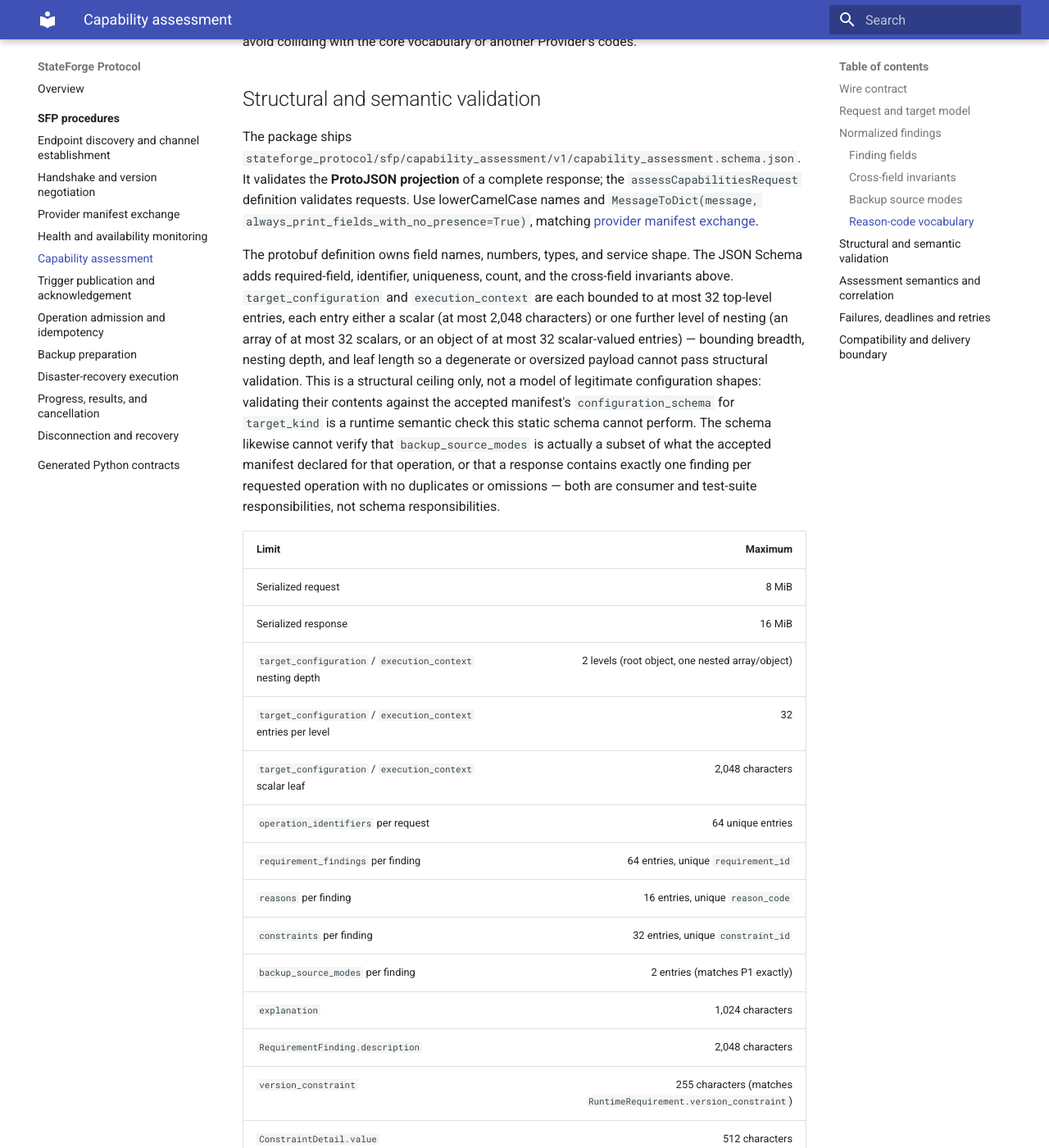
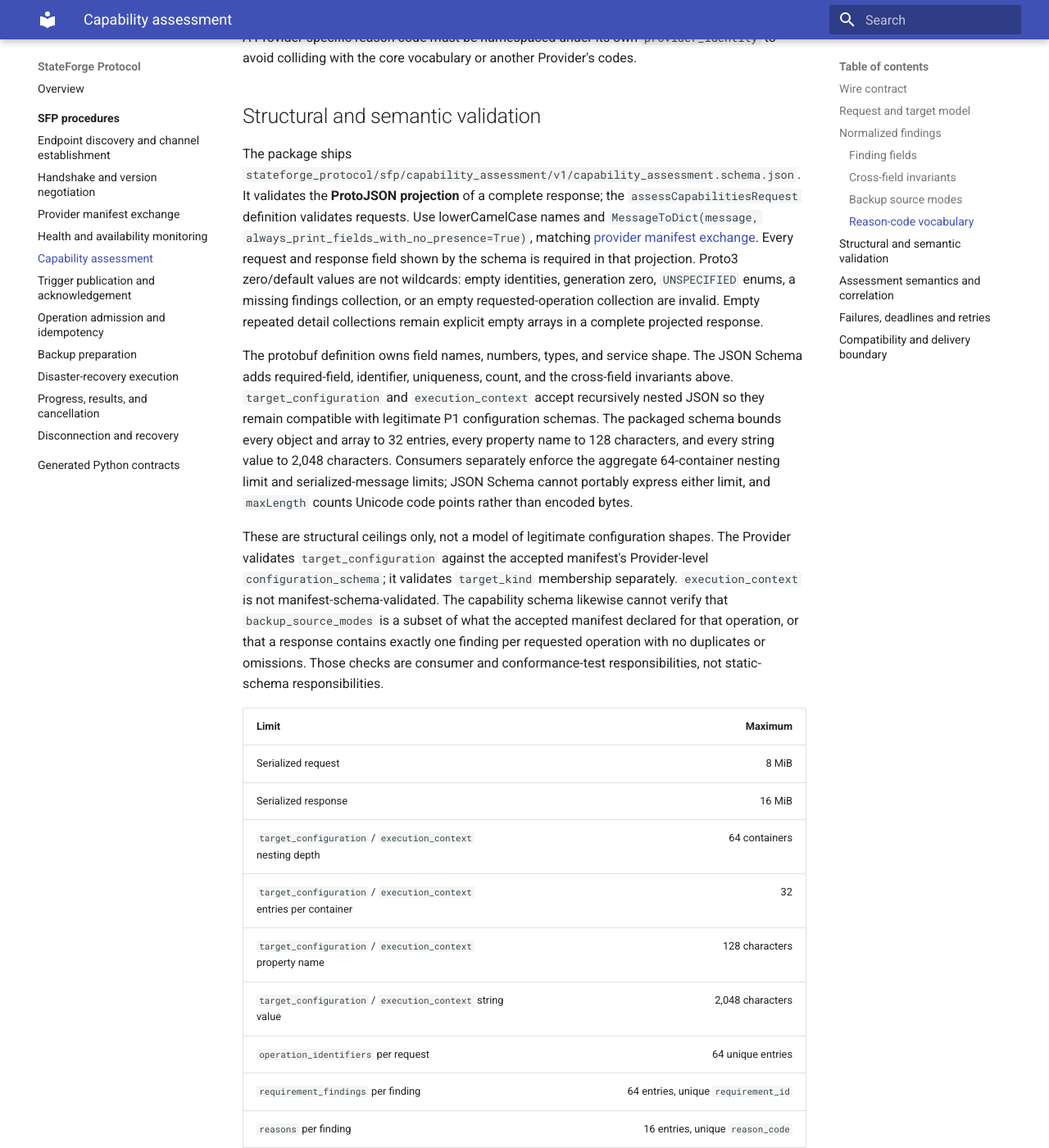
Before and after one commit to stateforge-org/stateforge-protocol, an MkDocs documentation site: the page built from docs/procedures/capability-assessment.md, in a window 1280 px wide and 1400 px high, scrolled down 5517 px. Shown: the whole window at 82% size. Built offline with MkDocs 1.6.1 and Material for MkDocs 9.7.7, drawn with Linux system fonts in a browser that asks for light colours; some of the changed text lies outside the part shown.

Commit message:
Harden capability-assessment conformance contract

```diff
--- a/docs/procedures/capability-assessment.md
+++ b/docs/procedures/capability-assessment.md
@@ -45,7 +45,7 @@ the target, dispatch work, or rely on a hidden write as a probe.
 | `expected_session_id` | Copied from `HandshakeResponse.session_id`; the actual session-level fence. |
 | `expected_manifest_revision` | Copied from the Agent's accepted `GetManifestResponse.manifest_revision`. |
 | `target_kind` | Single declared target kind, `namespace/name@major`, must be one of the accepted manifest's `target_kinds`. |
-| `target_configuration` | Target-specific configuration needed for inspection. Structurally a bounded object (see limits below); its contents are validated against the accepted manifest's `configuration_schema` for `target_kind` at runtime, not by this package. |
+| `target_configuration` | Target-specific configuration needed for inspection. Structurally a bounded object (see limits below); its contents are validated against the accepted manifest's Provider-level `configuration_schema` at runtime, not by this package. `target_kind` membership is validated separately. |
 | `execution_context` | Bounded, non-secret situational metadata the Provider inspection may use to refine a finding. Not manifest-schema-validated and never treated as part of the target's identity or configuration. |
 | `operation_identifiers` | Bounded, nonempty, unique set of `namespace/name@major` identifiers. Every entry must be declared in the accepted manifest's `operations`. Order conveys no preference; duplicates are invalid. |
 
@@ -149,31 +149,41 @@ It validates the **ProtoJSON projection** of a complete response; the
 `assessCapabilitiesRequest` definition validates requests. Use lowerCamelCase
 names and `MessageToDict(message, always_print_fields_with_no_presence=True)`,
 matching [provider manifest exchange](provider-manifest.md#structural-and-semantic-validation).
+Every request and response field shown by the schema is required in that
+projection. Proto3 zero/default values are not wildcards: empty identities,
+generation zero, `UNSPECIFIED` enums, a missing findings collection, or an
+empty requested-operation collection are invalid. Empty repeated detail
+collections remain explicit empty arrays in a complete projected response.
 
 The protobuf definition owns field names, numbers, types, and service shape.
 The JSON Schema adds required-field, identifier, uniqueness, count, and the
 cross-field invariants above. `target_configuration` and `execution_context`
-are each bounded to at most 32 top-level entries, each entry either a scalar
-(at most 2,048 characters) or one further level of nesting (an array of at
-most 32 scalars, or an object of at most 32 scalar-valued entries) — bounding
-breadth, nesting depth, and leaf length so a degenerate or oversized payload
-cannot pass structural validation. This is a structural ceiling only, not a
-model of legitimate configuration shapes: validating their contents against
-the accepted manifest's `configuration_schema` for `target_kind` is a
-runtime semantic check this static schema cannot perform. The schema
-likewise cannot verify that `backup_source_modes` is actually a subset of
-what the accepted manifest declared for that operation, or that a response
-contains exactly one finding per requested operation with no duplicates or
-omissions — both are consumer and test-suite responsibilities, not schema
-responsibilities.
+accept recursively nested JSON so they remain compatible with legitimate P1
+configuration schemas. The packaged schema bounds every object and array to
+32 entries, every property name to 128 characters, and every string value to
+2,048 characters. Consumers separately enforce the aggregate 64-container
+nesting limit and serialized-message limits; JSON Schema cannot portably
+express either limit, and `maxLength` counts Unicode code points rather than
+encoded bytes.
+
+These are structural ceilings only, not a model of legitimate configuration
+shapes. The Provider validates `target_configuration` against the accepted
+manifest's Provider-level `configuration_schema`; it validates `target_kind`
+membership separately. `execution_context` is not manifest-schema-validated.
+The capability schema likewise cannot verify that `backup_source_modes` is a
+subset of what the accepted manifest declared for that operation, or that a
+response contains exactly one finding per requested operation with no
+duplicates or omissions. Those checks are consumer and conformance-test
+responsibilities, not static-schema responsibilities.
 
 | Limit | Maximum |
 | --- | ---: |
 | Serialized request | 8 MiB |
 | Serialized response | 16 MiB |
-| `target_configuration` / `execution_context` nesting depth | 2 levels (root object, one nested array/object) |
-| `target_configuration` / `execution_context` entries per level | 32 |
-| `target_configuration` / `execution_context` scalar leaf | 2,048 characters |
+| `target_configuration` / `execution_context` nesting depth | 64 containers |
+| `target_configuration` / `execution_context` entries per container | 32 |
+| `target_configuration` / `execution_context` property name | 128 characters |
+| `target_configuration` / `execution_context` string value | 2,048 characters |
 | `operation_identifiers` per request | 64 unique entries |
 | `requirement_findings` per finding | 64 entries, unique `requirement_id` |
 | `reasons` per finding | 16 entries, unique `reason_code` |
@@ -187,10 +197,11 @@ responsibilities.
 
 Configure transport message limits before decoding, matching
 [provider manifest exchange](provider-manifest.md#structural-and-semantic-validation).
-The serialized request/response limits above are the structural worst case
-these field-level bounds produce (roughly 4.3 MiB for a maximally filled
-request, roughly 15 MiB for a 64-finding response with every collection at
-its bound), rounded up for transport-layer configuration margin.
+The byte limits are independent of the field-level bounds: a structurally
+valid payload containing multibyte Unicode strings can still exceed the wire
+limit. Reject that payload with `RESOURCE_EXHAUSTED`. After decoding, enforce
+the nesting limit with a cheap iterative walk before expensive manifest-schema
+validation; malformed shape or excessive nesting is `INVALID_ARGUMENT`.
 
 ## Assessment semantics and correlation
 
@@ -212,12 +223,13 @@ the assessment's evidence was captured — point-in-time evidence only, never
 a trusted ordering or authorization mechanism across sessions or Providers.
 
 A successful response reports exactly one finding per requested operation
-identifier, correlated by `operation_identifier`, not position. The Agent
-validates a successful response against the active session and manifest
-before normalizing it for a consumer; a Provider response cannot add
-operations, roles, source modes, or target kinds absent from the accepted
-manifest. Later operation admission performs its own current validation and
-must not treat an old assessment as permission to dispatch.
+identifier in request order for a deterministic projection. Consumers still
+correlate by `operation_identifier`, not position. The Agent validates a
+successful response against the active session and manifest before normalizing
+it for a consumer; a Provider response cannot add operations, roles, source
+modes, or target kinds absent from the accepted manifest. Later operation
+admission performs its own current validation and must not treat an old
+assessment as permission to dispatch.
 
 ## Failures, deadlines and retries
 
@@ -236,6 +248,14 @@ then perform target-specific inspection. Diagnostic text is not a
 machine-readable error discriminator; this contract uses standard gRPC
 statuses and reason codes, not a separate error-detail schema.
 
+The Agent supplies a finite per-call deadline; the wire contract defines no
+implicit default. On cancellation or deadline expiry, the Provider stops
+inspection where possible and never returns or acts on a partial result.
+Retries are bounded and use backoff. Reuse `assessment_request_id` only when
+the semantic request is unchanged, and revalidate the negotiated session and
+accepted manifest before every retry; changed content receives a new request
+identity.
+
 ## Compatibility and delivery boundary
 
 Keep bootstrap v1 and the P1 manifest contract unchanged — its schema 1,
```
Also changed, not shown: 5 other files.
